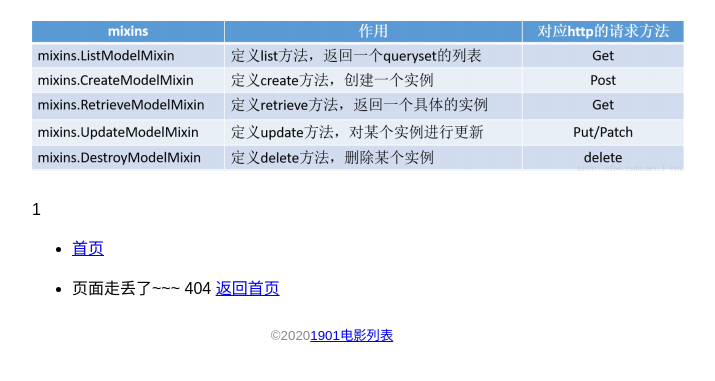
After one commit to rlzhz/newflask, a Flask app: template day1/watchlist/templates/404.html in a window 1280 px wide. The commit adds this page. Shown: the top 381 px of the page, without its empty margins (308-1023 px from the left). Run offline with Flask 2, Linux system fonts and the light colour scheme; the template is opened without the code that fills it: most values are stand-ins (such as "Sample title", 1, 10 or a date in 2020).

Commit message:
第二天提交''

```diff
--- a/day1/watchlist/app.py
+++ b/day1/watchlist/app.py
@@ -1,56 +1,83 @@
 import os
 import sys
+import click
+from flask import Flask, render_template
+from flask_sqlalchemy import SQLAlchemy
 
-from flask import Flask, url_for, render_template
-from flask_sqlalchemy import SQLAlchemy
-import click
 WIN = sys.platform.startswith('win')
+
 if WIN:
     prefix = 'sqlite:///'
+
 else:
     prefix = 'sqlite:////'
 app = Flask(__name__)
 
-
-app.config['SQLALCHEMY_DATABASE_URI'] = prefix+os.path.join(app.root_path,'data.db')
+app.config['SQLALCHEMY_DATABASE_URI'] = prefix + os.path.join(
+    app.root_path, 'data.db')
 app.config['SQLALCHEMY_TRACK_MODIFICATIONS'] = False
 db = SQLAlchemy(app)
+
+
 class User(db.Model):
-    id = db.Column(db.Integer,primary_key=True)
+    id = db.Column(db.Integer, primary_key=True)
     name = db.Column(db.String(20))
+
+
 class Movie(db.Model):
     id = db.Column(db.Integer, primary_key=True)
     title = db.Column(db.String(60))
+    year = db.Column(db.String(4))
+
+
 @app.route('/')
 def index():
-    # print(url_for('index'))
-    # name = 'zhaohuizhe'
+    movies = Movie.query.all()
+    return render_template('index.html', movies=movies)
 
-    user = User.query.first() #读取用户记录
-    movies = Movie.query.all() #读取所以地电影记录
-    return render_template('index.html', name=user, movies=movies)
 
-# 注册命令
 @app.cli.command()
-@click.option('--drop', is_flag=True, help='Create after drop')
+@click.option('--drop', is_flag=True, help='删除创建')
 def initdb(drop):
     if drop:
-        db.drop.all()
+        db.drop_all()
     db.create_all()
-    click.echo('初始化数据库。。。')
+
 
 @app.cli.command()
 def forge():
-    db.create_all()
-    movies = [
-        {'title': '哪吒'},
-        {'title': '牧马人'}
-    ]
+    name = "zhaohuizhe"
+    movies = [{
+        "title": "大赢家",
+        "year": "2020"
+    }, {
+        "title": "囧妈",
+        "year": "2020"
+    }, {
+        "title": "战狼",
+        "year": "2020"
+    }, {
+        "title": "心花路放",
+        "year": "2020"
+    }, {
+        "title": "我的父亲母亲",
+        "year": "2020"
+    }]
+    user = User(name=name)
+    db.session.add(user)
     for m in movies:
-        print(m)
-        movie = Movie(title=m['title'])
-        print(movie)
+        movie = Movie(title=m['title'], year=m['year'])
         db.session.add(movie)
+    db.session.commit()
+    click.echo('完成')
 
-    db.session.commit()
-    click.echo('导入数据')
+
+@app.errorhandler(404)
+def page_not_found(e):
+    return render_template('404.html'), 404
+
+
+@app.context_processor
+def a():
+    user = User.query.first()
+    return dict(user=user)
--- /dev/null
+++ b/day1/watchlist/static/css/style.css
@@ -0,0 +1,71 @@
+/* 页面整体 */
+body{
+    margin: 0 auto;
+    max-width: 600px;
+    font-size: 16px;
+    font-family: Arial, Helvetica, sans-serif;
+}
+
+/* 页脚 */
+footer{
+    color: #888;
+    margin-top: 15px;
+    text-align: center;
+    padding: 10px;
+
+}
+/* avatar */
+.avatar{
+    width: 40px;
+}
+
+/* 电影列表 */
+.movie{
+    list-style-type: none;
+    padding: 0;
+    margin-bottom: 15px;
+    box-shadow: 0 2px 5px 0 rgba(0,0,0,16);
+}
+.movie li{
+    padding: 12px 24px;
+    border-bottom: 1px solid #000;
+}
+
+.movie li:hover{
+    background-color: #110055;
+}
+
+nav ul{
+    list-style: none;
+    margin: 0;
+    padding: 0;
+    overflow: hidden;
+    background: #333333;
+
+}
+nav li{
+    float: left;
+}
+nav li a{
+    display: block;
+    color: white;
+    text-align: center;
+    padding: 10px 12px;
+    text-decoration: none;
+}
+nav li a:hover{
+    background: #111111;
+}
+
+.float-right{
+    float: right;
+}
+.vbaidu{
+    font-size: 12px;
+    font-weight: bolder;
+    color: black;
+    text-decoration: none;
+    background: #f5c518;
+    border-radius: 5px;
+    padding: 5px 5px;
+}
--- /dev/null
+++ b/day1/watchlist/templates/404.html
@@ -0,0 +1,9 @@
+{% extends 'base.html' %}
+{% block content %}
+<ul>
+    <li>页面走丢了~~~ 404
+        <a href="{{ url_for('index')}}">返回首页</a>
+    </li>
+
+</ul>
+{% endblock %}
--- /dev/null
+++ b/day1/watchlist/templates/base.html
@@ -0,0 +1,27 @@
+<!DOCTYPE html>
+<html lang="en">
+<head>
+    {% block herd %}
+    <meta charset="UTF-8">
+    <meta name="viewport" content="width=device-width, initial-scale=1.0">
+    <title>{{ user.name }}'s watchlist</title>
+    <link rel="stylesheet" href="{{url_for('static', filename='css/style.css')}}">
+    </head>
+    {% endblock %}
+<body>
+    <h1>
+        <img src="{{url_for('static',filename='images/drf类方法.png')}}" alt="">
+    </h1>
+    <p>{{ movies|length}}</p>
+    <ul>
+        <li>
+            <a href="{{ url_for('index')}}">首页</a>
+        </li>
+
+    </ul>
+    {% block content %}{% endblock %}
+    <footer>
+        <small>&copy;2020<a href="#">1901电影列表</a></small>
+    </footer>
+</body>
+</html>
```
Also changed, not shown: day1/watchlist/templates/index.html (+3 -13 lines).
